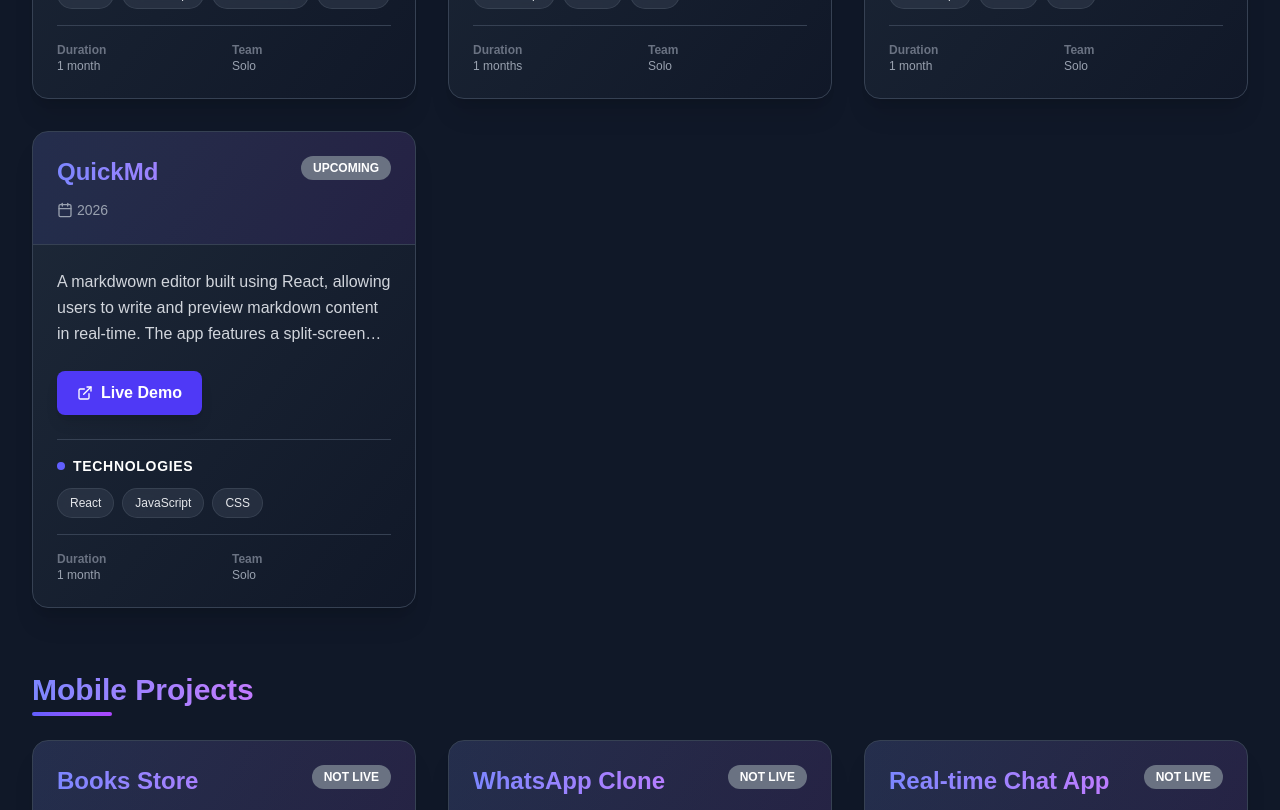
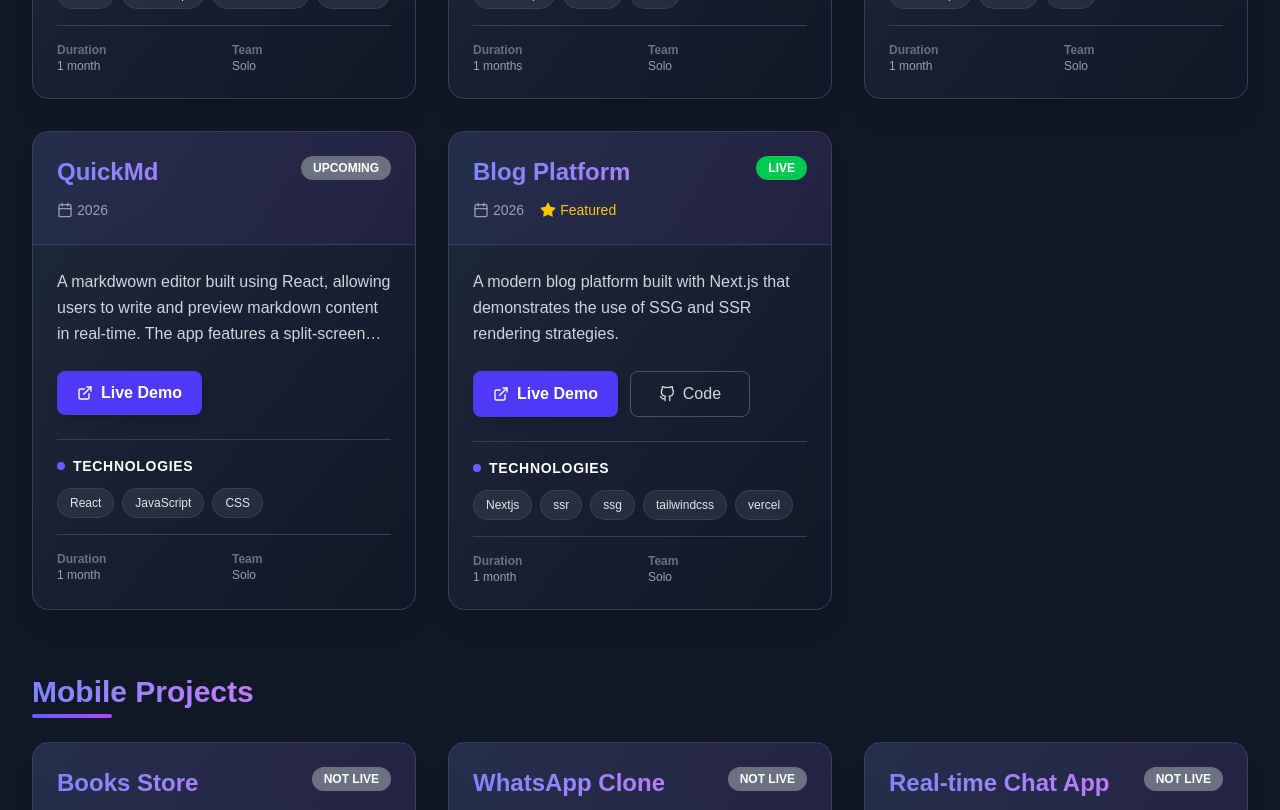
Before and after one commit to ParthSharma5/Portfolio-nextjs, a Next.js app in the folder myportfolio/: page /projects in a window 1280 px wide. Shown: the part 620-1430 px from the top of the page. Built offline with nearby package versions, Linux system fonts and the light colour scheme.

Commit message:
Added the Project blog platform

```diff
--- a/myportfolio/src/app/data/projects.js
+++ b/myportfolio/src/app/data/projects.js
@@ -56,6 +56,21 @@ const projects = [
     duration: "1 month",
     team: "Solo",
   },
+  {
+    id: 5,
+    title: "Blog Platform",
+    description:
+      "A modern blog platform built with Next.js that demonstrates the use of SSG and SSR rendering strategies.",
+    status: "Live",
+    link: "https://blog-platform-ten-woad.vercel.app/",
+    github: "https://github.com/ParthSharma5/Blog-Platform",
+    languagesUsed: ["Nextjs","ssr","ssg","tailwindcss","vercel"],
+    featured: true,
+    date: "2026",
+    duration: "1 month",
+    team: "Solo",
+  },
+
 ];
 
 export const mobileProjects = [
```
